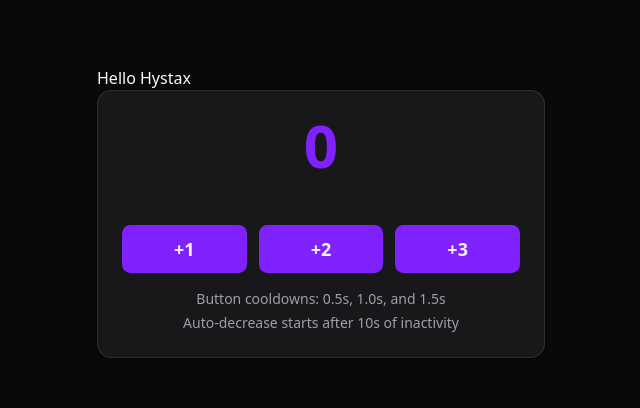
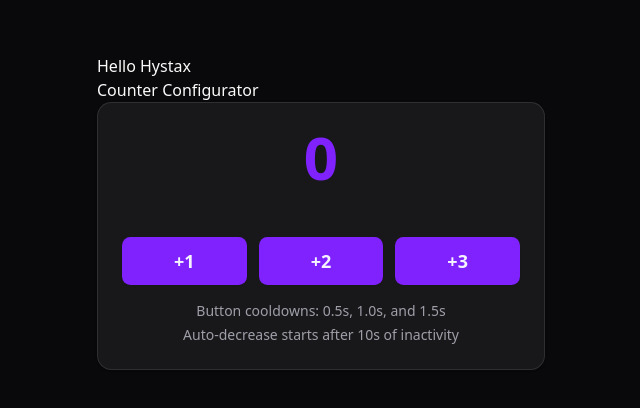
Before and after one commit to bycolour2/counter-with-timer, a React (Vite) app: page / in a window 1280 px wide. Shown: the part 188-596 px from the top of the page, without its empty margins (319-959 px from the left). Built offline with nearby package versions, Linux system fonts and the light colour scheme.

Commit message:
feat: add counter configurator component
Introduce new CounterConfigurator component to allow configuration of counter settings. The component is integrated into the main App layout.

```diff
--- a/src/App.tsx
+++ b/src/App.tsx
@@ -1,6 +1,7 @@
 import { useState } from 'react';
 
 import { Counter } from './shared/components/counter';
+import { CounterConfigurator } from './shared/components/counter-configurator';
 import { DEFAULT_COUNTER_CONFIG } from './shared/constants/counter-config';
 
 export function App() {
@@ -10,6 +11,7 @@ export function App() {
     <main className="bg-background flex min-h-screen items-center justify-center p-4">
       <div className="w-full max-w-md">
         <h1>Hello Hystax</h1>
+        <CounterConfigurator config={config} setConfig={setConfig} />
         <Counter config={config} />
       </div>
     </main>
--- /dev/null
+++ b/src/shared/components/counter-configurator.tsx
@@ -0,0 +1,14 @@
+import type { CounterConfig } from '../constants/counter-config';
+
+type CounterConfiguratorProps = {
+  config: CounterConfig;
+  setConfig: (config: CounterConfig) => void;
+};
+
+export function CounterConfigurator({ config, setConfig }: CounterConfiguratorProps) {
+  return (
+    <div>
+      <h2>Counter Configurator</h2>
+    </div>
+  );
+}
```
